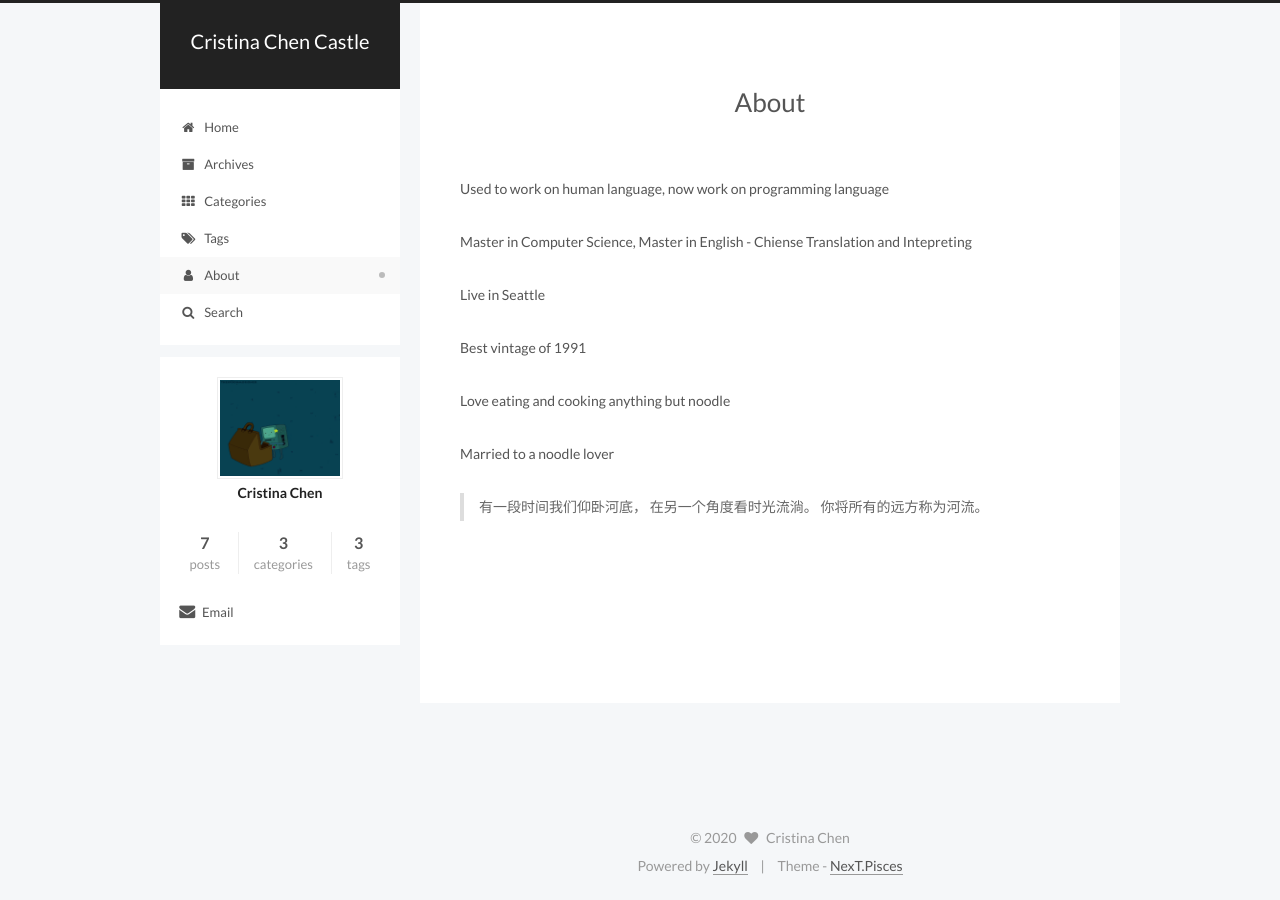
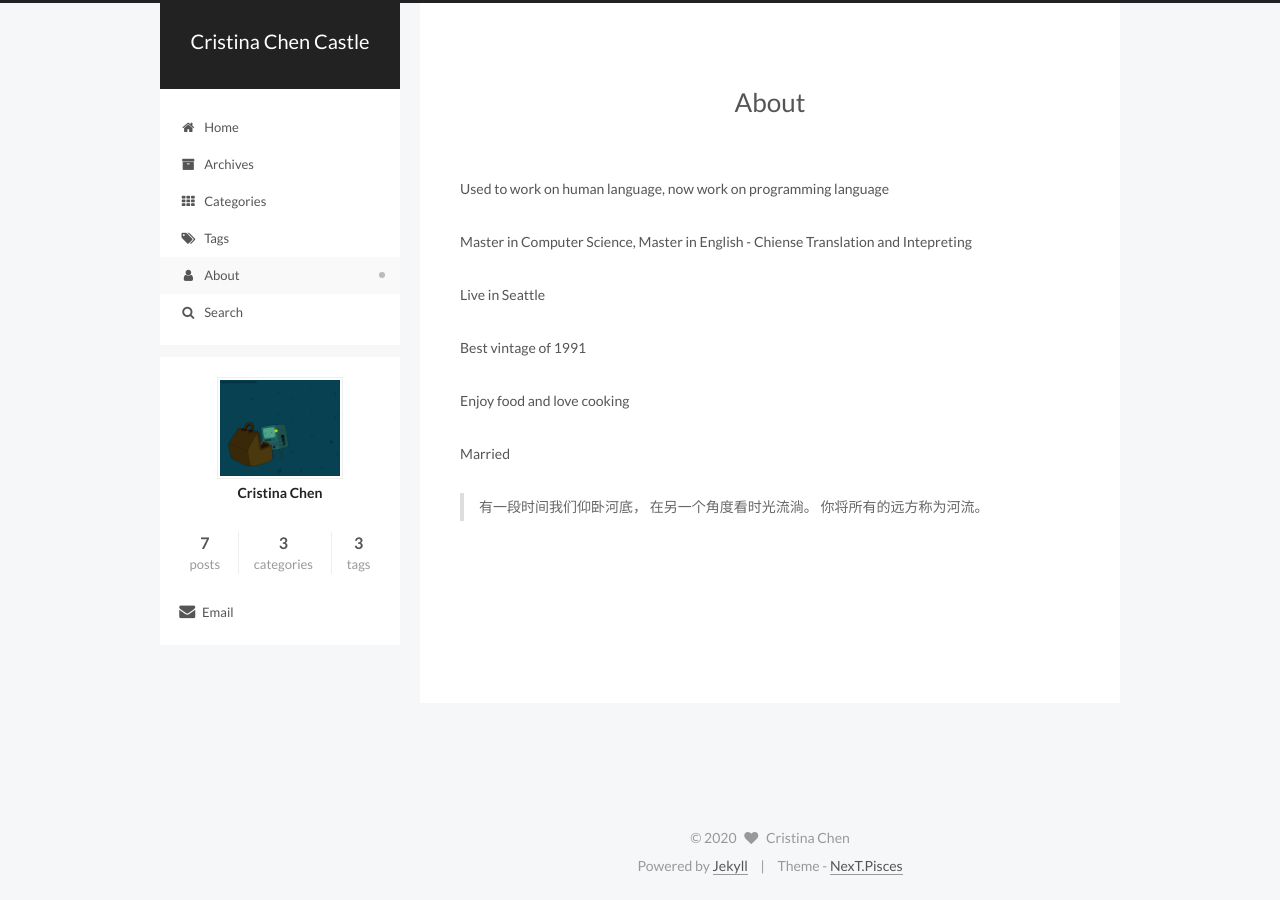
Before and after one commit to crisqian/cristinaBlog, a Jekyll site: the page built from about/index.md, in a window 1280 px wide. Built offline with Jekyll 4.4.1, drawn with Linux system fonts in a browser that asks for light colours.

Commit message:
update About page

```diff
--- a/about/index.md
+++ b/about/index.md
@@ -12,9 +12,10 @@ Live in Seattle
 
 Best vintage of 1991
 
-Love eating and cooking anything but noodle
+Enjoy food and love cooking
 
-Married to a noodle lover
+
+Married
 
 
 
```
Also changed, not shown: 3 other files.
